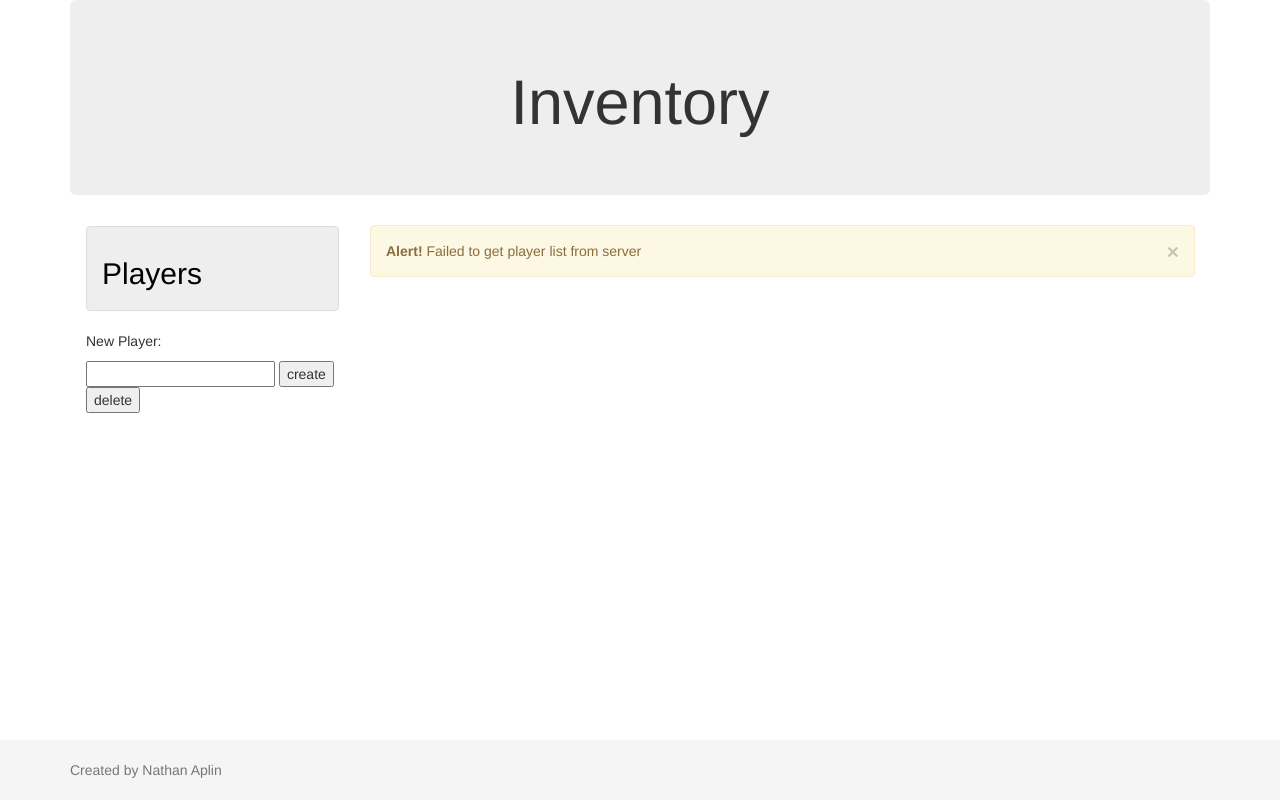
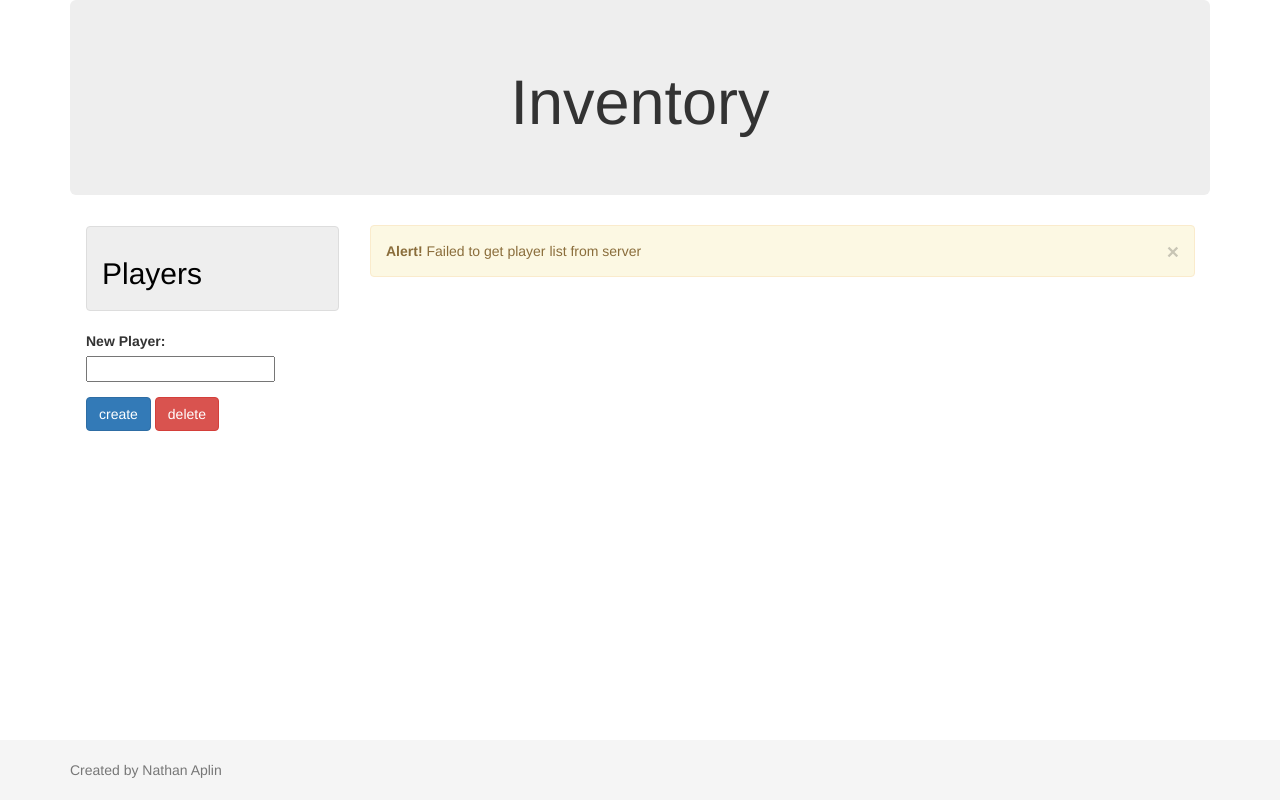
Before and after one commit to Solarious/inventory-na, a website: page public/index.html in a window 1280 px wide. Drawn offline with nearby package versions, Linux system fonts and the light colour scheme; some packages are replaced by stand-ins of ours; no server answers.

Commit message:
Buttons now use bootstrap styling

```diff
--- a/public/index.html
+++ b/public/index.html
@@ -37,10 +37,18 @@
 				</button>
 			</li>
 		</ul>
-		<p>New Player:</p>
-		<input type="text" ng-model="newPlayerName" />
-		<input type="button" value="create" ng-click="createPlayer()" />
-		<input type="button" value="delete" ng-click="toggleDelete()"/>
+		<div class="form-group">
+			<label for="playerName">New Player:</label>
+			<input type="text" id="playerName" ng-model="newPlayerName" />
+		</div>
+		<div class="form-group">
+			<button type="button" class="btn btn-primary" ng-click="createPlayer()">
+				create
+			</button>
+			<button type="button" class="btn btn-danger" ng-click="toggleDelete()">
+				delete
+			</button>
+		</div>
 	</nav>
 	<div class="col-sm-9">
 		<div ng-class="'alert alert-' + (alert.type || 'warning')"
```
